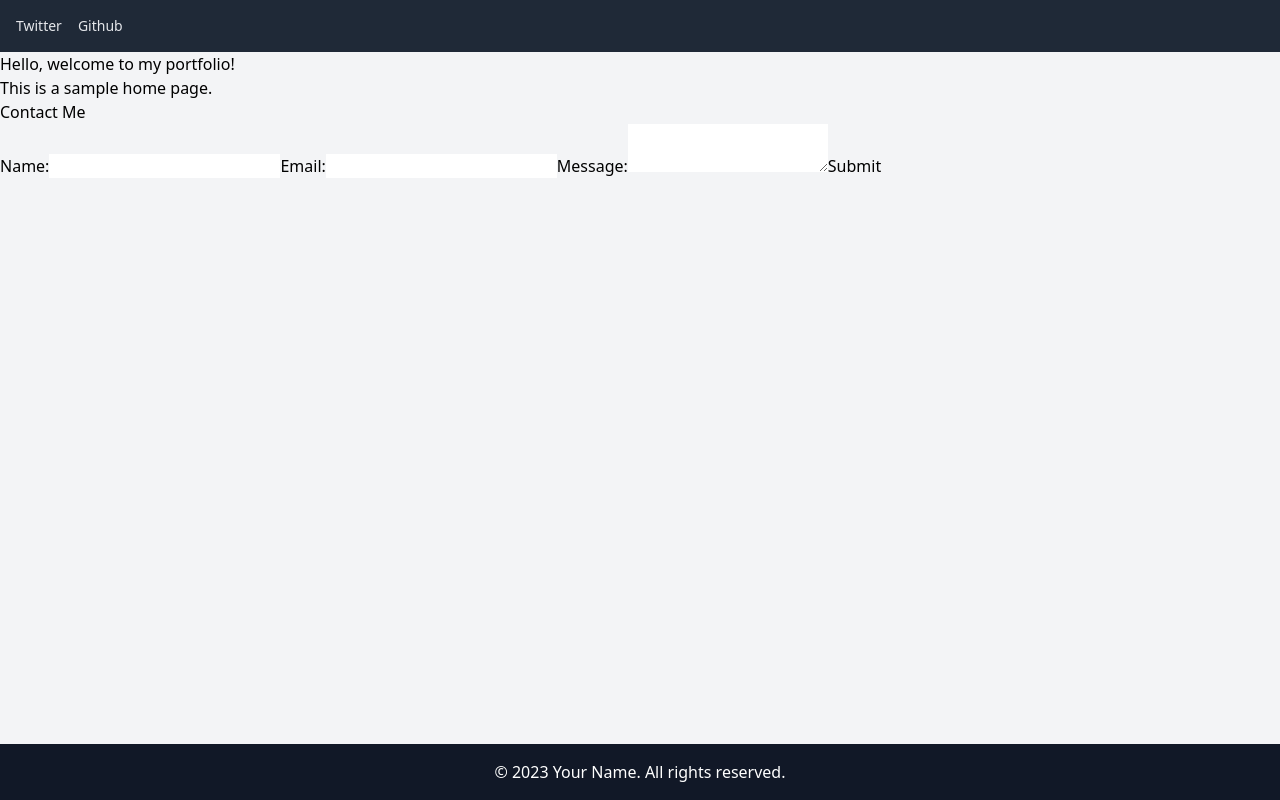
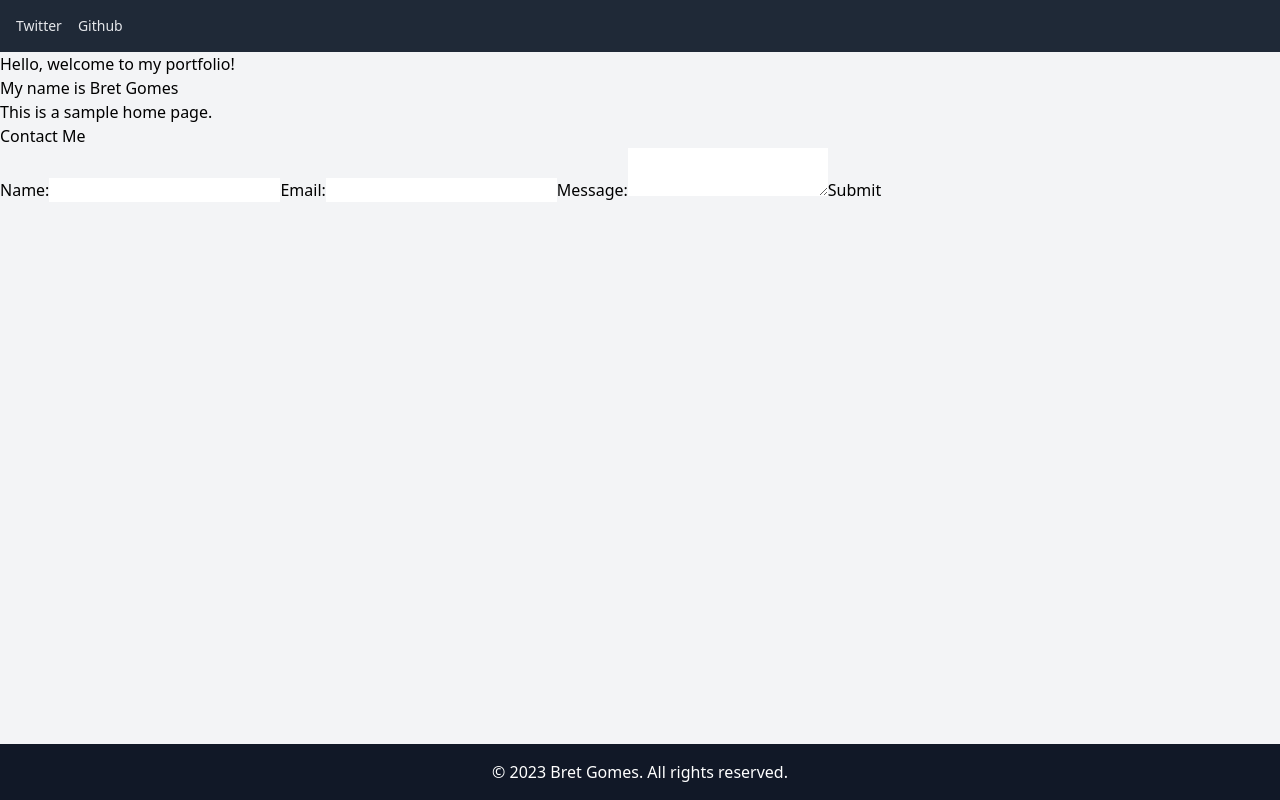
Before and after one commit to RGBlife/TechJourney, a Gatsby site: page / in a window 1280 px wide. Built offline with nearby package versions, Linux system fonts and the light colour scheme; Gatsby itself is replaced by a stand-in of ours.

Commit message:
Fixed issues with config

```diff
--- a/gatsby-browser.js
+++ b/gatsby-browser.js
@@ -1,5 +1,4 @@
 import "./src/styles/global.css"
-import React from 'react';
 
 export const wrapPageElement = ({ element }) => {
   return element;
--- a/gatsby-config.ts
+++ b/gatsby-config.ts
@@ -1,19 +1,17 @@
-import type { GatsbyConfig } from "gatsby";
+import { GatsbyConfig } from "gatsby";
 
 const config: GatsbyConfig = {
   siteMetadata: {
     title: `portfolio`,
-    siteUrl: `https://www.yourdomain.tld`
+    siteUrl: `https://www.bretgomes.me`,
+    fullName: `Bret Gomes`,
   },
   // More easily incorporate content into your pages through automatic TypeScript type generation and better GraphQL IntelliSense.
-// If you use VSCode you can also use the GraphQL plugin
+  // If you use VSCode you can also use the GraphQL plugin
   // Learn more at: https://gatsby.dev/graphql-typegen
   graphqlTypegen: true,
-  plugins: ["gatsby-plugin-postcss"]
-};
-
-module.exports = {
   plugins: [
+    "gatsby-plugin-postcss",
     {
       resolve: `gatsby-plugin-manifest`,
       options: {
@@ -29,5 +27,4 @@ module.exports = {
   ],
 };
 
-
 export default config;
--- a/src/components/Footer.tsx
+++ b/src/components/Footer.tsx
@@ -1,9 +1,13 @@
 import React from 'react'
 
-export function Footer() {
+type Props = {
+    name: string
+}
+
+export function Footer({ name }: Props) {
     return (
         <footer className="p-4 bg-gray-900 text-white text-center">
-            <p>© {new Date().getFullYear()} Your Name. All rights reserved.</p>
+            <p>© {new Date().getFullYear()} {name}. All rights reserved.</p>
         </footer>
     )
 }
--- a/src/components/Layout.tsx
+++ b/src/components/Layout.tsx
@@ -4,16 +4,17 @@ import { Footer } from './Footer';
 
 interface LayoutProps {
   children: React.ReactNode;
+  name: string
 }
 
-export const Layout: FC<LayoutProps> = ({ children }) => {
+export const Layout: FC<LayoutProps> = ({ children, name }) => {
   return (
     <div className="flex flex-col min-h-screen bg-gray-100">
       <Navigation />
       <main className="flex-grow">
         {children}
       </main>
-      <Footer />
+      <Footer name={name} />
     </div>
   );
 }
--- a/src/pages/index.tsx
+++ b/src/pages/index.tsx
@@ -1,16 +1,38 @@
-import * as React from "react";
+import React from 'react';
 import { Layout } from "../components/Layout";
 import Contact from "../components/contact";
+import { PageProps, graphql } from "gatsby";
 
-const IndexPage = () => {
+type DataProps = {
+  site: {
+    siteMetadata: {
+      fullName: string
+    }
+  }
+}
+
+const IndexPage = ({ data }: PageProps<DataProps>) => {
+  const name = data.site.siteMetadata.fullName
+
   return (
-    <Layout>
+    <Layout name={name}>
       {/* Your page content goes here */}
       <h1>Hello, welcome to my portfolio!</h1>
+      <h2>My name is {name}</h2>
       <p>This is a sample home page.</p>
       <Contact />
     </Layout>
   );
 };
 
+export const query = graphql`
+query MyQuery {
+  site {
+    siteMetadata {
+      fullName
+    }
+  }
+}
+`;
+
 export default IndexPage;
```
